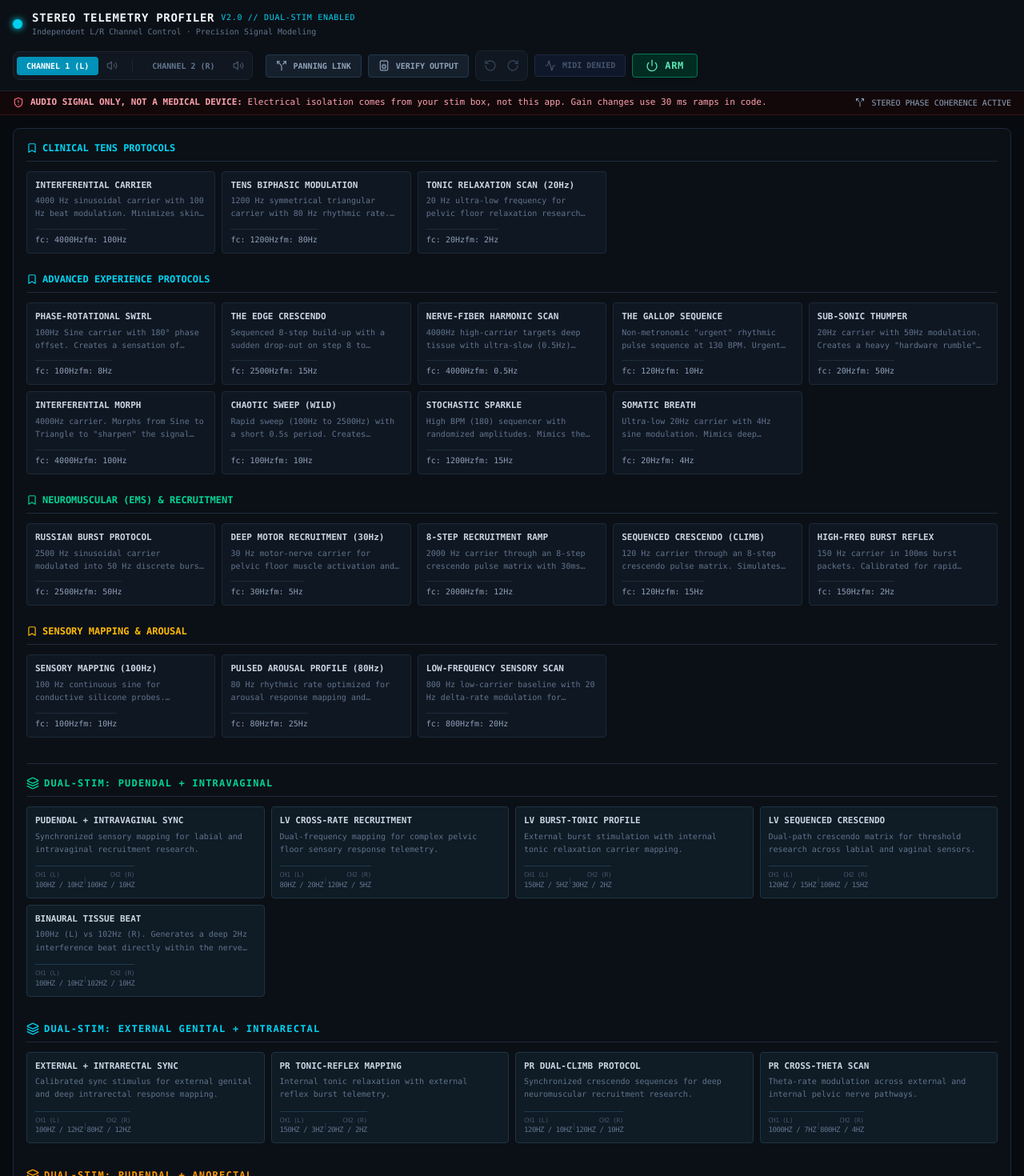
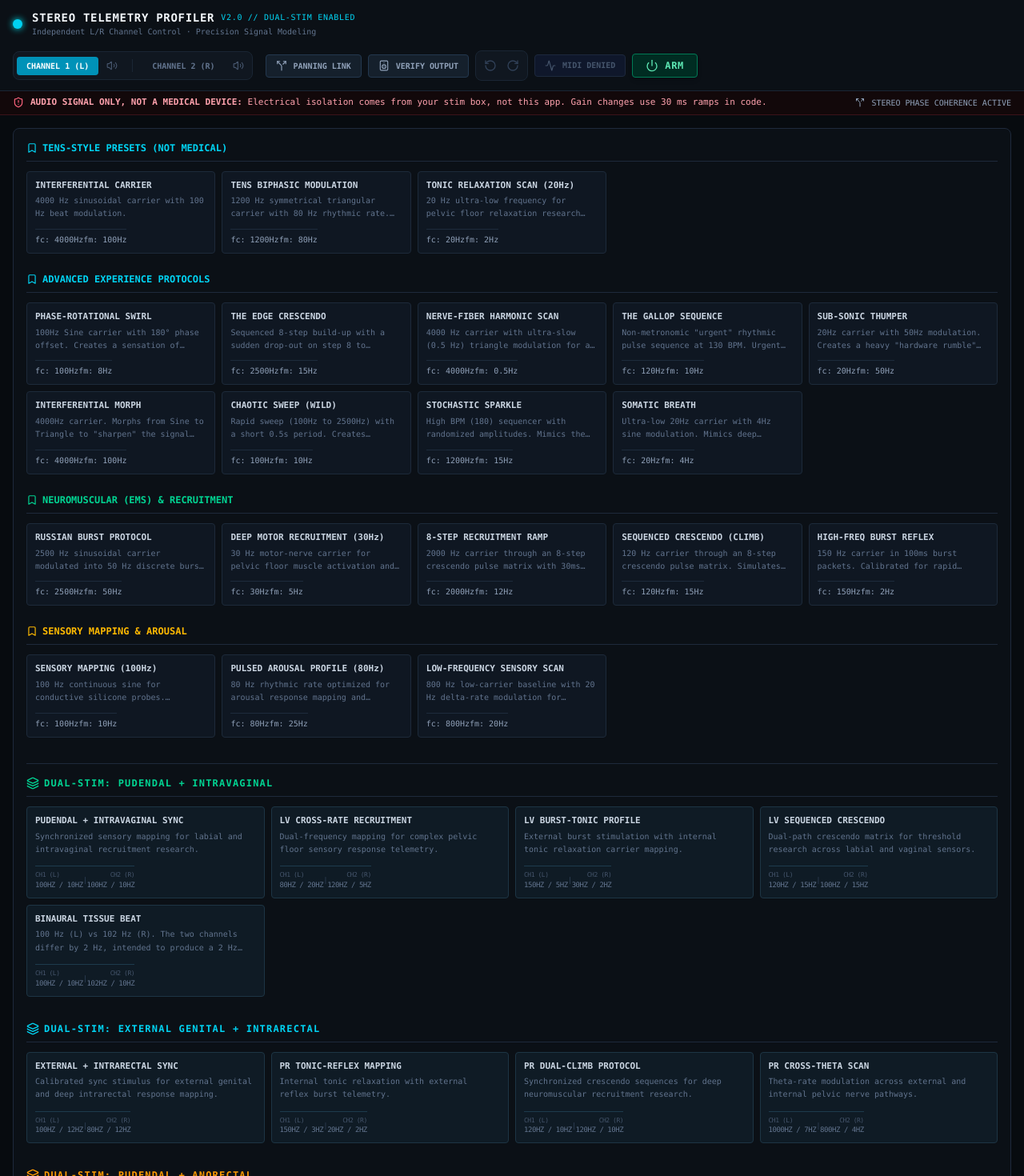
Before and after one commit to MerkMorassi/ESTIM-FACTORY, a React (Vite) app: page / in a window 1280 px wide. Shown: the top 1470 px of the page at 80% size. Built offline with nearby package versions, Linux system fonts and the light colour scheme.

Commit message:
claims: drop clinical labels and unbacked physiology from preset copy [SYS.AI.MAYA.GITHUB]

```diff
--- a/src/components/Composer.tsx
+++ b/src/components/Composer.tsx
@@ -2,7 +2,7 @@
  * @license
  * SPDX-License-Identifier: Apache-2.0
  *
- * Composer: Clinical Protocol Design Studio
+ * Composer: Protocol Design Studio
  * Timeline-based DAW for designing multi-stage stimulation sequences.
  */
 
@@ -57,7 +57,7 @@ const DEFAULT_SEGMENT: Omit<ProtocolSegment, 'id'> = {
 };
 
 const INITIAL_PROTOCOL: StimulationProtocol = {
-  name: 'Standard Clinical Profile',
+  name: 'Standard Profile',
   description: 'Baseline arousal and recruitment sequence',
   totalDurationMs: 0,
   lastModified: Date.now(),
@@ -379,7 +379,7 @@ export const Composer: React.FC<ComposerProps> = ({ onPlayProtocol, onStopProtoc
                 className="bg-transparent border-none text-sm font-black text-slate-100 focus:outline-none focus:ring-0 w-64"
                 placeholder="Protocol Name..."
               />
-              <div className="text-[9px] text-slate-500 uppercase tracking-widest font-black">Clinical Design Studio</div>
+              <div className="text-[9px] text-slate-500 uppercase tracking-widest font-black">Protocol Design Studio</div>
             </div>
           </div>
 
--- a/src/components/PresetSelector.tsx
+++ b/src/components/PresetSelector.tsx
@@ -13,7 +13,7 @@ export const CLINICAL_TENS_PRESETS: TelemetryPreset[] = [
   {
     id: 'interferential-4k',
     name: 'INTERFERENTIAL CARRIER',
-    description: '4000 Hz sinusoidal carrier with 100 Hz beat modulation. Minimizes skin impedance for deep penetrative recruitment.',
+    description: '4000 Hz sinusoidal carrier with 100 Hz beat modulation.',
     carrierFreq: 4000,
     carrierWave: 'sine',
     modFreq: 100,
@@ -169,7 +169,7 @@ export const EXPERIENCE_PROTOCOLS: TelemetryPreset[] = [
   {
     id: 'harmonic-scan',
     name: 'NERVE-FIBER HARMONIC SCAN',
-    description: '4000Hz high-carrier targets deep tissue with ultra-slow (0.5Hz) triangle modulation for rolling recruitment.',
+    description: '4000 Hz carrier with ultra-slow (0.5 Hz) triangle modulation for a rolling sensation.',
     carrierFreq: 4000,
     carrierWave: 'sine',
     modFreq: 0.5,
@@ -358,7 +358,7 @@ export const DUAL_STIM_LABIAL_VAGINAL: DualChannelPreset[] = [
   {
     id: 'binaural-tissue-beat',
     name: 'BINAURAL TISSUE BEAT',
-    description: '100Hz (L) vs 102Hz (R). Generates a deep 2Hz interference beat directly within the nerve clusters.',
+    description: '100 Hz (L) vs 102 Hz (R). The two channels differ by 2 Hz, intended to produce a 2 Hz beat where the fields overlap.',
     left: { carrierFreq: 100, carrierWave: 'sine', modFreq: 10, modWave: 'sine', modDepth: 0.8, mode: 'continuous', dutyCycle: 0.5, burstDurationMs: 50, targetImpedanceOhms: 1800 },
     right: { carrierFreq: 102, carrierWave: 'sine', modFreq: 10, modWave: 'sine', modDepth: 0.8, mode: 'continuous', dutyCycle: 0.5, burstDurationMs: 50, targetImpedanceOhms: 1500 },
   },
@@ -520,7 +520,7 @@ export const PresetSelector: React.FC<PresetSelectorProps> = ({
           <div className="flex items-center justify-between border-b border-[#1e293b] pb-2 text-slate-400">
             <span className="flex items-center gap-1.5 text-cyan-400 font-semibold">
               <Bookmark className="w-3.5 h-3.5" />
-              CLINICAL TENS PROTOCOLS
+              TENS-STYLE PRESETS (NOT MEDICAL)
             </span>
           </div>
           {renderPresetGrid(CLINICAL_TENS_PRESETS)}
```
